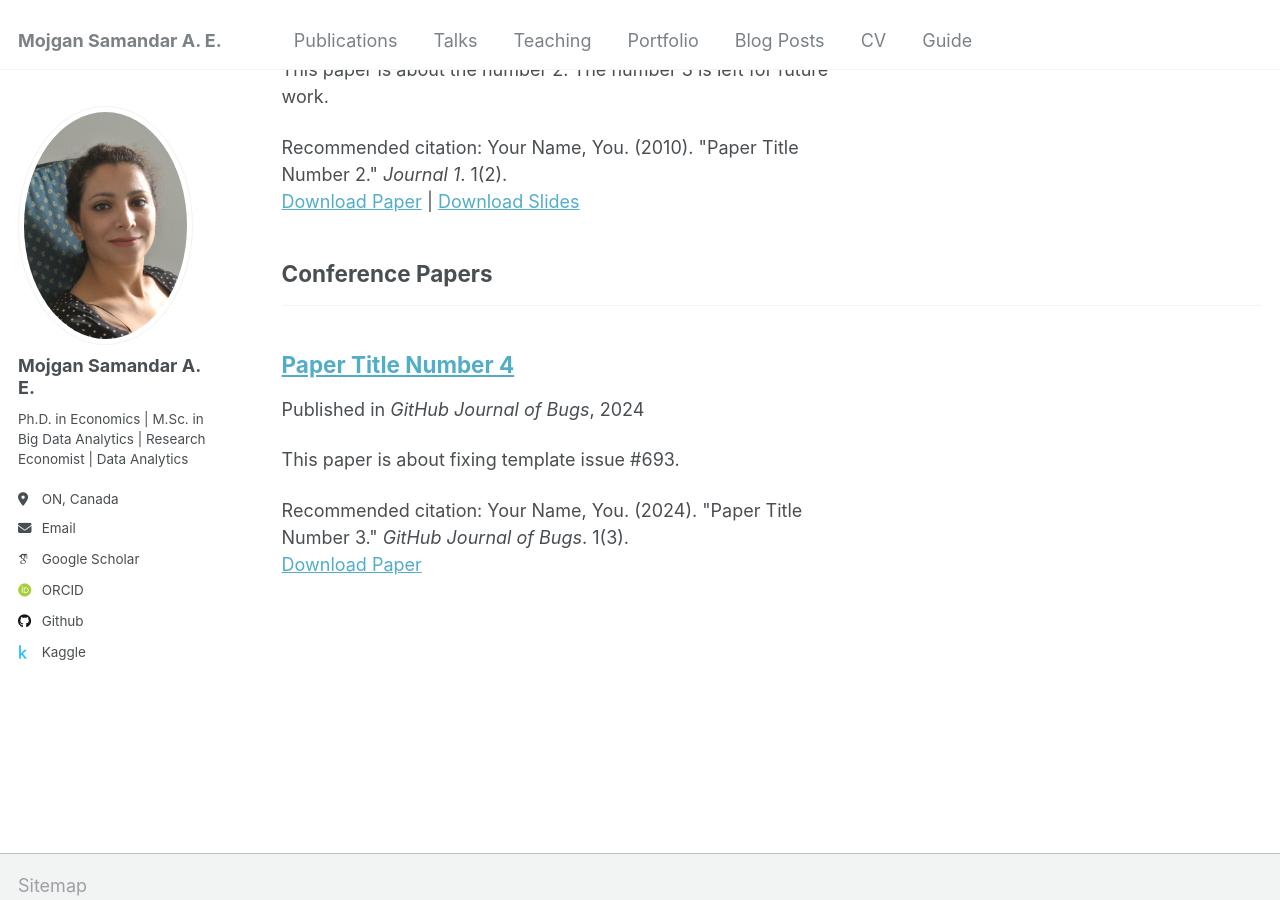
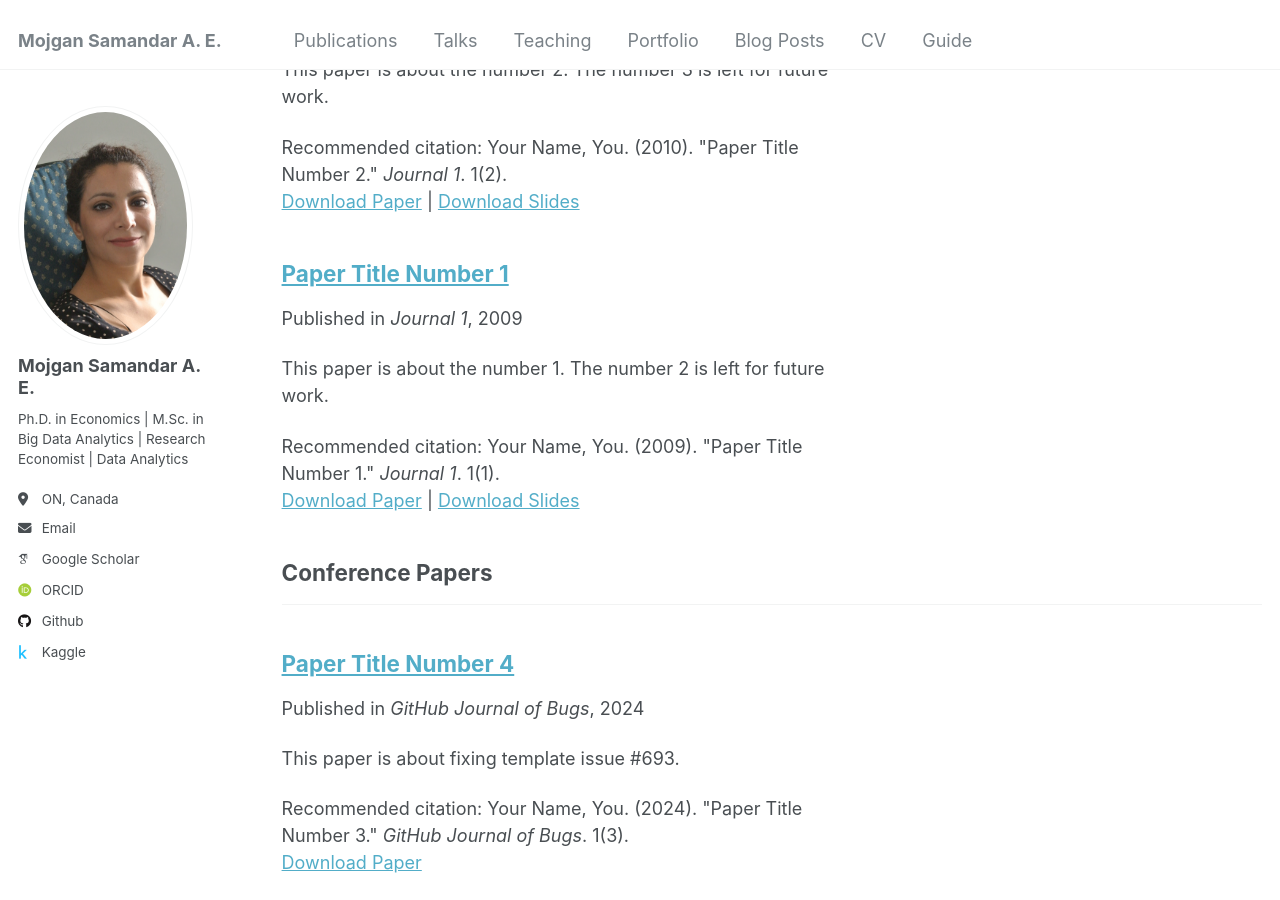
Before and after one commit to samandarali/samandarali.github.io, a Jekyll site: the page built from _pages/publications.html, in a window 1280 px wide and 900 px high, scrolled down 649 px. Built offline with Jekyll 4.4.1, drawn with Linux system fonts in a browser that asks for light colours; some web fonts are replaced.

Commit message:
Update 2009-10-01-paper-title-number-1.md

```diff
--- a/_publications/2009-10-01-paper-title-number-1.md
+++ b/_publications/2009-10-01-paper-title-number-1.md
@@ -1,19 +1,14 @@
-
 ---
-title: "Labour Market Landscape for Economics Graduates in Canada"
+title: "Paper Title Number 1"
 collection: publications
 category: manuscripts
-permalink: /publication/2024-03-01-labour-market-landscape
-excerpt: 'Analysis of the job market for economics graduates in Canada, upcoming in Canadian Public Policy.'
-date: 2024-03-01
-venue: 'Canadian Public Policy'
-slidesurl: ''
-paperurl: ''
-citation: 'Samandar Ali Eshtehardi, M. (2024). "Labour Market Landscape for Economics Graduates in Canada." <i>Canadian Public Policy</i>.'
+permalink: /publication/2009-10-01-paper-title-number-1
+excerpt: 'This paper is about the number 1. The number 2 is left for future work.'
+date: 2009-10-01
+venue: 'Journal 1'
+slidesurl: 'http://academicpages.github.io/files/slides1.pdf'
+paperurl: 'http://academicpages.github.io/files/paper1.pdf'
+citation: 'Your Name, You. (2009). &quot;Paper Title Number 1.&quot; <i>Journal 1</i>. 1(1).'
 ---
 
-
-
-
-
 The contents above will be part of a list of publications, if the user clicks the link for the publication than the contents of section will be rendered as a full page, allowing you to provide more information about the paper for the reader. When publications are displayed as a single page, the contents of the above "citation" field will automatically be included below this section in a smaller font.
```
